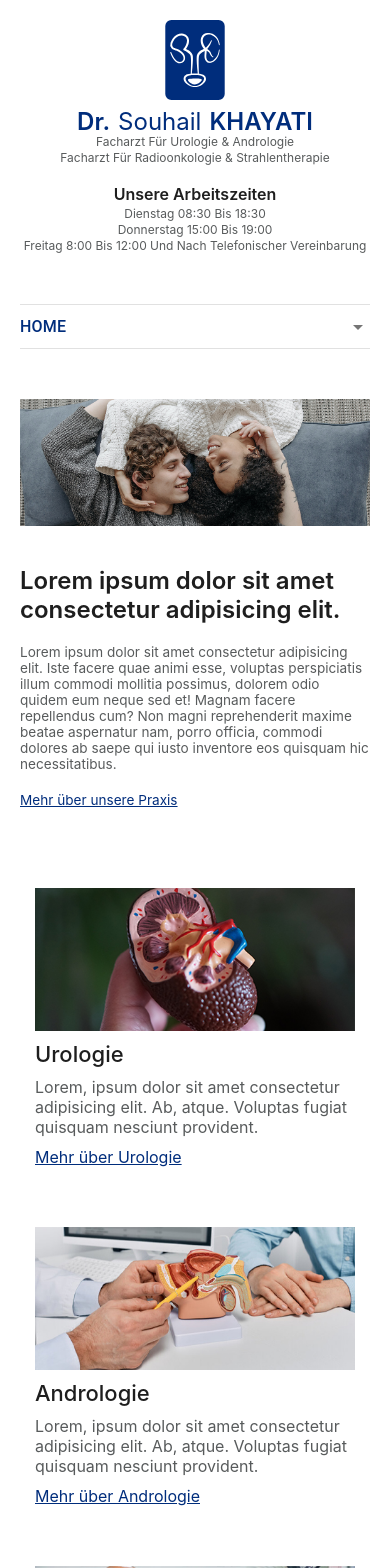
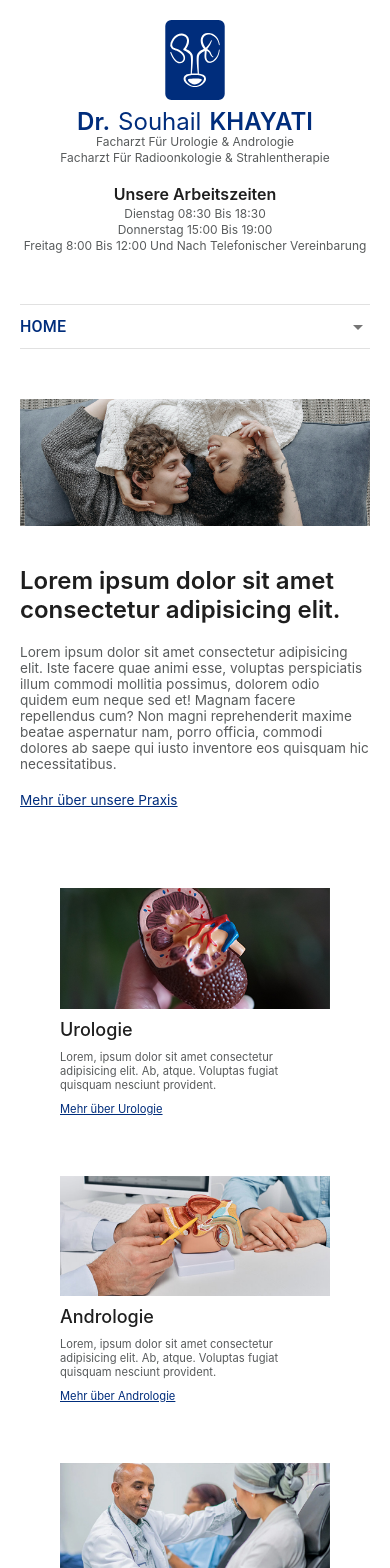
Before and after one commit to waelkhayati/souhailKhayati, a Next.js app in the folder urologue-khayati/: page / in a window 390 px wide. Shown: the top 1568 px of the page. Built offline with nearby package versions, Linux system fonts and the light colour scheme.

Commit message:
section 2 update

```diff
--- a/urologue-khayati/components/Homepage/Card/card.module.css
+++ b/urologue-khayati/components/Homepage/Card/card.module.css
@@ -1,6 +1,11 @@
 .container{
     width: 420px;
     height: auto;
+}
+
+.container img{
+    width: 100%;
+    height: 100%;
 }
 
 .container h2{
@@ -28,4 +33,23 @@
         width: 320px;
         height: auto;
     }
+    .container h2{
+        font-size: 20px;
+    }
+    .container p, .container a{
+        font-size: 85%;
+    }
 }
+
+@media screen and (max-width: 500px) {
+    .container{
+        width: 75vh;
+    }
+    .container h2{
+        font-size: 18px;
+    }
+    .container p, .container a{
+        font-size: 70%;
+    }
+
+}
--- a/urologue-khayati/components/Homepage/homepage.module.css
+++ b/urologue-khayati/components/Homepage/homepage.module.css
@@ -41,14 +41,17 @@
     .section1 p, .section1 a{
         font-size: 92%;
     }
-    .section2{
-        padding: 40px 0;
-    }
 }
 
-@media screen and (max-width: 1000px) {
-    .section2{
-
+@media screen and (max-width: 1070px) {
+    .section1{
+        padding: 50px 200px  50px 0;
+    }
+    .section1 h1{
+        font-size: 30px;
+    }
+    .section1 p, .section1 a{
+        font-size: 92%;
     }
 }
 
```
